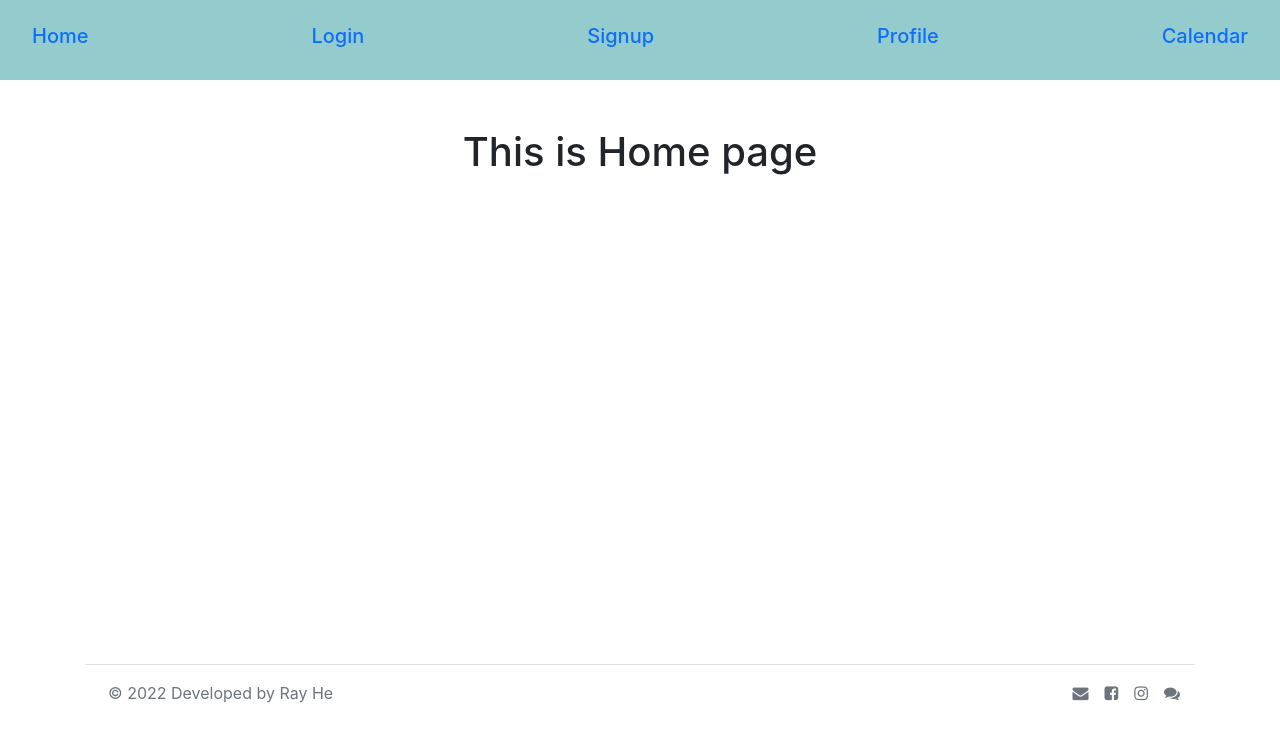
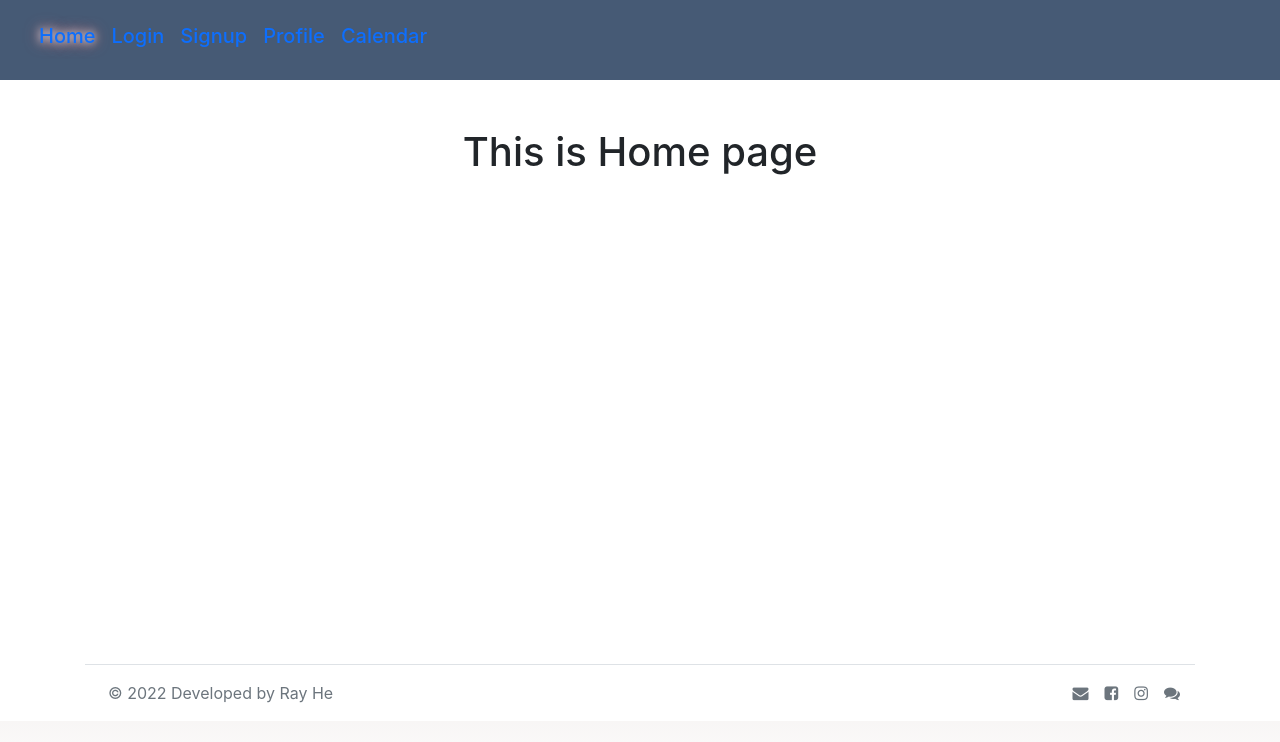
Before and after one commit to DevRayHE/symphocal, a React (Create React App) app in the folder client/: page / in a window 1280 px wide. Shown: the top 742 px of the page. Built offline with nearby package versions, Linux system fonts and the light colour scheme.

Commit message:
Navbar
Navbar style touch up

```diff
--- a/client/src/components/Nav.js
+++ b/client/src/components/Nav.js
@@ -1,149 +1,146 @@
-import React from "react";
+import React, { useState } from "react";
 import { Link } from "react-router-dom";
 import { Menu, MenuItem } from 'react-foundation';
 
-// const Nav = ({
-//   // currentPage, setPageChange
-// }) => {
-// 	// Taking currentPage and setPageChange props from Header, which is From MainContainer, to set current display page
+const Nav = () => {
+	// Taking currentPage and setPageChange props from Header, which is From MainContainer, to set current display page
+	const [currentPage, setPageChange] = useState("Home");
+
+	return (
+		<nav className="navbar navbar-expand-sm">
+			<div className="navbar__container container-fluid">
+				{/* Collapse navigate button on small size screen  */}
+				<button
+					className="navbar-toggler nav-button"
+					type="button"
+					data-bs-toggle="collapse"
+					data-bs-target="#navbarCollapseToggler"
+					aria-controls="navbarCollapseToggler"
+					aria-expanded="false"
+					aria-label="Toggle navigation"
+				>
+					<span className="navbar-toggler-icon"></span>
+				</button>
+
+				<div className="collapse navbar-collapse" id="navbarCollapseToggler">
+					<ul className="navbar-nav me-auto mb-2 mb-sm-0">
+						{/* <li className="nav-item">
+							<a className="nav-link active" aria-current="page" href="#home">
+								<h5>Home</h5>
+							</a>
+						</li> */}
+						<li className="nav-item">
+							<Link
+              // className='nav-link'
+							className={ currentPage === 'Home' ? 'nav-link active nav-active' : 'nav-link'}
+							to="/"
+							onClick={() => setPageChange('Home')}
+              >
+								<h5>Home</h5>
+							</Link>
+						</li>
+						{/* dropdown nav item */}
+						<li className="nav-item dropdown">
+							<Link
+                // className='nav-link'
+								className={currentPage === 'Login' ? 'nav-link active nav-active' : 'nav-link'}
+								// className="nav-link dropdown-toggle"
+								to="/Login"
+								onClick={() => setPageChange('Login')}
+							>
+								<h5>Login</h5>
+							</Link>
+						</li>
+						<li className="nav-item">
+							<Link
+              // className='nav-link'
+							className={currentPage === 'Signup' ? 'nav-link active nav-active' : 'nav-link'}
+							to="/Signup"
+							onClick={() => setPageChange('Signup')}
+              >
+								<h5>Signup</h5>
+							</Link>
+						</li>
+						<li className="nav-item">
+							<Link
+              // className='nav-link'
+							className={currentPage === 'Profile' ? 'nav-link active nav-active' : 'nav-link'}
+							to="/Profile"
+							onClick={() => setPageChange('Profile')}
+              >
+								<h5>Profile</h5>
+							</Link>
+						</li>
+            <li className="nav-item">
+							<Link
+              // className='nav-link'
+							className={currentPage === 'Calendar' ? 'nav-link active nav-active' : 'nav-link'}
+							to="/Calendar"
+							onClick={() => setPageChange('Calendar')}
+              >
+								<h5>Calendar</h5>
+							</Link>
+						</li>
+					</ul>
+				</div>
+			</div>
+		</nav>
+	);
+};
+
+
+// const Nav = () => {
 // 	return (
-// 		<nav className="navbar navbar-expand-sm navbar-dark bg-dark">
-// 			<div className="navbar__container container-fluid">
-// 				{/* Collapse navigate button on small size screen  */}
-// 				<button
-// 					className="navbar-toggler"
-// 					type="button"
-// 					data-bs-toggle="collapse"
-// 					data-bs-target="#navbarCollapseToggler"
-// 					aria-controls="navbarCollapseToggler"
-// 					aria-expanded="false"
-// 					aria-label="Toggle navigation"
-// 				>
-// 					<span className="navbar-toggler-icon"></span>
-// 				</button>
+// 		// <div>
+// 		// <MenuItem>
 
-// 				<div className="collapse navbar-collapse" id="navbarCollapseToggler">
-// 					<ul className="navbar-nav me-auto mb-2 mb-sm-0">
-// 						{/* <li className="nav-item">
-// 							<a className="nav-link active" aria-current="page" href="#home">
-// 								<h5>Home</h5>
-// 							</a>
-// 						</li> */}
-// 						<li className="nav-item">
-// 							<Link
-//               className='nav-link'
-// 							// className={ currentPage === 'Home' ? 'nav-link active' : 'nav-link'}
-// 							to="/"
-// 							// onClick={() => setPageChange('Home')}
-//               >
-// 								<h5>Home</h5>
-// 							</Link>
-// 						</li>
-// 						{/* dropdown nav item */}
-// 						<li className="nav-item dropdown">
-// 							<Link
-//                 className='nav-link'
-// 								// className={currentPage === 'Login' ? 'nav-link active' : 'nav-link'}
-// 								// className="nav-link dropdown-toggle"
-// 								to="/Login"
-// 								// id="dropdown03"
-// 								// data-bs-toggle="dropdown"
-// 								// aria-expanded="false"
-// 								// onClick={() => setPageChange('Login')}
-// 							>
-// 								<h5>Login</h5>
-// 							</Link>
-// 						</li>
-// 						<li className="nav-item">
-// 							<Link
-//               className='nav-link'
-// 							// className={currentPage === 'Signup' ? 'nav-link active' : 'nav-link'}
-// 							to="/Signup"
-// 							// onClick={() => setPageChange('Signup')}
-//               >
-// 								<h5>Signup</h5>
-// 							</Link>
-// 						</li>
-// 						<li className="nav-item">
-// 							<Link
-//               className='nav-link'
-// 							// className={currentPage === 'Signup' ? 'nav-link active' : 'nav-link'}
-// 							to="/Profile"
-// 							// onClick={() => setPageChange('Signup')}
-//               >
-// 								<h5>Profile</h5>
-// 							</Link>
-// 						</li>
-//             <li className="nav-item">
-// 							<Link
-//               className='nav-link'
-// 							// className={currentPage === 'Calendar' ? 'nav-link active' : 'nav-link'}
-// 							to="/Calendar"
-// 							// onClick={() => setPageChange('Calendar')}
-//               >
-// 								<h5>Calendar</h5>
-// 							</Link>
-// 						</li>
-// 					</ul>
-// 				</div>
-// 			</div>
-// 		</nav>
+// 		// </MenuItem>
+
+// 		// <MenuItem>
+// 		// <Link
+// 		// className='nav-link'
+// 		// to="/Login"
+// 		// >
+// 		// <h5>Login</h5>
+// 		// </Link>
+// 		// </MenuItem>
+
+// 		// <MenuItem>
+// 		// <Link
+// 		// className='nav-link'
+// 		// to="/Signup"
+// 		// >
+// 		// <h5>Signup</h5>
+// 		// </Link>
+// 		// </MenuItem>
+
+// 		// <MenuItem>
+// 		// <Link
+// 		// className='nav-link'
+// 		// to="/Profile"
+// 		// >
+// 		// <h5>Profile</h5>
+// 		// </Link>
+// 		// </MenuItem>
+
+// 		// <MenuItem>
+// 		// <Link
+// 		// className='nav-link'
+// 		// to="/Calendar"
+// 		// >
+// 		// <h5>Calendar</h5>
+// 		// </Link>
+// 		// </MenuItem>
+// 		// </div>
+
+// 		<ul className="menu navbar align-center">
+// 			<li><Link className='nav-link' to="/" ><h5>Home</h5></Link></li>
+// 			<li><Link className='nav-link' to="/Login" ><h5>Login</h5></Link></li>
+// 			<li><Link className='nav-link' to="/Signup" ><h5>Signup</h5></Link></li>
+// 			<li><Link className='nav-link' to="/Profile" ><h5>Profile</h5></Link></li>
+// 			<li><Link className='nav-link' to="/Calendar" ><h5>Calendar</h5></Link></li>
+// 		</ul>
 // 	);
 // };
 
-
-const Nav = () => {
-	return (
-		// <div>
-		// <MenuItem>
-
-		// </MenuItem>
-
-		// <MenuItem>
-		// <Link
-		// className='nav-link'
-		// to="/Login"
-		// >
-		// <h5>Login</h5>
-		// </Link>
-		// </MenuItem>
-
-		// <MenuItem>
-		// <Link
-		// className='nav-link'
-		// to="/Signup"
-		// >
-		// <h5>Signup</h5>
-		// </Link>
-		// </MenuItem>
-
-		// <MenuItem>
-		// <Link
-		// className='nav-link'
-		// to="/Profile"
-		// >
-		// <h5>Profile</h5>
-		// </Link>
-		// </MenuItem>
-
-		// <MenuItem>
-		// <Link
-		// className='nav-link'
-		// to="/Calendar"
-		// >
-		// <h5>Calendar</h5>
-		// </Link>
-		// </MenuItem>
-		// </div>
-
-		<ul className="menu navbar align-center">
-			<li><Link className='nav-link' to="/" ><h5>Home</h5></Link></li>
-			<li><Link className='nav-link' to="/Login" ><h5>Login</h5></Link></li>
-			<li><Link className='nav-link' to="/Signup" ><h5>Signup</h5></Link></li>
-			<li><Link className='nav-link' to="/Profile" ><h5>Profile</h5></Link></li>
-			<li><Link className='nav-link' to="/Calendar" ><h5>Calendar</h5></Link></li>
-		</ul>
-	);
-};
-
 export default Nav;
--- a/client/src/pages/Calendar.js
+++ b/client/src/pages/Calendar.js
@@ -96,7 +96,7 @@ const Calendar = () => {
           <h2 ref={(_subtitle) => (subtitle = _subtitle)}>Hello</h2>
           <button onClick={closeModal}>close</button>
           <div>I am a modal</div>
-         <div className="grid-x grid-margin-x small-up-2 medium-up-3">
+        <div className="grid-x grid-margin-x small-up-2 medium-up-3">
             {user.children ? user.children.map((eachChild) => <Student {...eachChild} key={eachChild._id}/>) : <></>}
           </div>
         </Modal>
--- a/client/src/sass/base/_base.sass
+++ b/client/src/sass/base/_base.sass
@@ -2,3 +2,6 @@ html
   height:100%
   background-repeat: no-repeat
   font-family: 'Manrope', sans-serif
+
+  background-image: linear-gradient(#B6A39D 0%, #ffffff 100%)
+  background-attachment: fixed
--- a/client/src/sass/components/_button.sass
+++ b/client/src/sass/components/_button.sass
@@ -12,8 +12,10 @@ button,
 
 button:hover
   border-radius: 50%
-  transition: all 1s ease-in-out
+  transition: all 0.3s ease-in-out
+  background: $orange
+  color: $light
 
 link
 a
-  text-decoration: none
+  // text-decoration: none
--- a/client/src/sass/components/_footer.sass
+++ b/client/src/sass/components/_footer.sass
@@ -6,4 +6,11 @@
   // z-index: 1
   // background-color: $spring-wood
   &__icon:hover
-    text-shadow: 0px 0px 2px #ffffff, 0px 0px 10px #fa009a
+    // text-shadow: 0px 0px 2px #ffffff, 0px 0px 10px #fa009a
+    // transform: scale(1.2)
+    // transition: all 0.3s ease-in-out
+
+.fa:hover
+  // text-shadow: 0px 0px 2px #ffffff, 0px 0px 1px #fa009a
+  transform: scale(2.0)
+  transition: all 0.3s ease-in-out
--- a/client/src/sass/components/_nav.sass
+++ b/client/src/sass/components/_nav.sass
@@ -1,12 +1,21 @@
 .navbar
-  // $include: flexCenter
+  $include: flexCenter
   height: $nav-height
-  // $include: backgroundBlack
-  background: $cyan-opaque
+  background: $dusk
+  position: sticky
+  position: -webkit-sticky
+  //for safari compatility
+  top: 0
+  z-index: 1
+  //top 0 and z-index 1 for sticky display
+  //background-color: $light-pink
+  color: $white
+  //$include: flexCenter
 
   &__container
-    // $include: flexCenter
+    $include: flexCenter
     // $include: backgroundBlack
+    // background: $dark
 
 .nav-link:hover
 .contact-me-links a:hover,
@@ -14,9 +23,15 @@ button:hover,
 a:hover,
 #github:hover
   text-shadow: 0px 0px 8px #ffffff, 0 0 15px #ff6c6c
-  transition: all 0.2s ease-in-out
-  background: $orange
-  text: $light
+  // transition: all 0.2s ease-in-out
+  // background: $orange
+  // text: $light
+
+.nav-active
+  text-shadow: 0px 0px 8px #ffffff, 0 0 15px #ff6c6c
+
+.nav-item
+  color: $dark
 
 .collapse
   // background: black
@@ -25,7 +40,8 @@ a:hover,
   // background: black
 
 .navbar-nav
-  background: $navbar-background
+  background: $dusk
+  // text: $dark
 
 // .nav-item
 //   background: black
--- a/client/src/sass/main.sass
+++ b/client/src/sass/main.sass
@@ -48,7 +48,8 @@ form
   @include marginTopBottomFull
 
 link
-  text-decoration: none
+  // text-decoration: none
+  text-decoration-color: $dark
 
 a
-  text-decoration: none
+  // text-decoration: none
```
